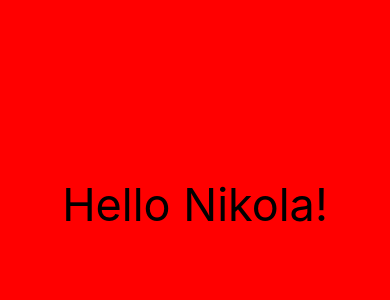
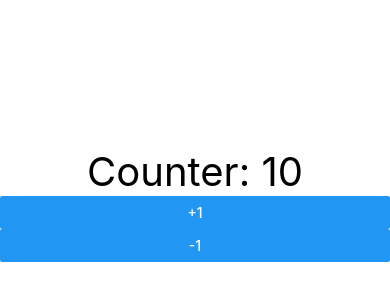
Before and after one commit to NikolaM-Dev/rn-counter-app, a React Native app: screen / in a window 390 px wide. Shown: the part 218-518 px from the top of the page. Built offline with nearby package versions, Linux system fonts and the light colour scheme.

Commit message:
feat(screens): Add funtionality a counter screen

```diff
--- a/App.tsx
+++ b/App.tsx
@@ -1,8 +1,13 @@
 import React from 'react';
-import HelloWorldScreen from './src/screens/HelloWorldScreen';
+
+// import HelloWorldScreen from './src/screens/HelloWorldScreen';
+import CounterScreen from './src/screens/CounterScreen';
 
 const App = () => {
-  return <HelloWorldScreen />;
+  return (
+    // <HelloWorldScreen />;
+    <CounterScreen />
+  );
 };
 
 export default App;
--- /dev/null
+++ b/src/screens/CounterScreen.tsx
@@ -0,0 +1,24 @@
+import React, {useState} from 'react';
+import {Button, StyleSheet, Text, View} from 'react-native';
+
+const CounterScreen = () => {
+  const [counter, setCounter] = useState<number>(10);
+
+  const handlePress = (accumulated: number) => {
+    setCounter(prevCounter => prevCounter + accumulated);
+  };
+
+  return (
+    <View style={styles.container}>
+      <Text style={styles.text}>Counter: {counter}</Text>
+      <Button title="+1" onPress={() => handlePress(1)} />
+      <Button title="-1" onPress={() => handlePress(-1)} />
+    </View>
+  );
+};
+
+const styles = StyleSheet.create({
+  container: {flex: 1, justifyContent: 'center'},
+  text: {textAlign: 'center', fontSize: 40, color: '#000'},
+});
+export default CounterScreen;
```
